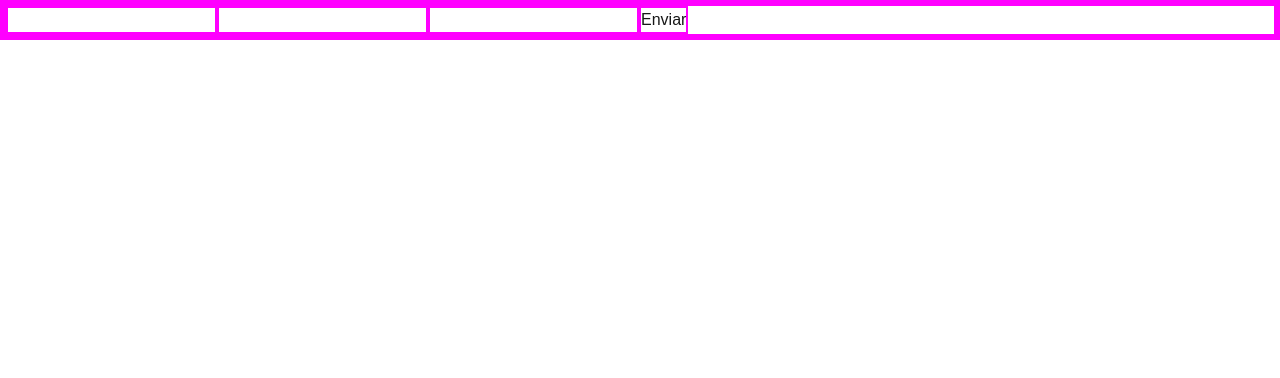
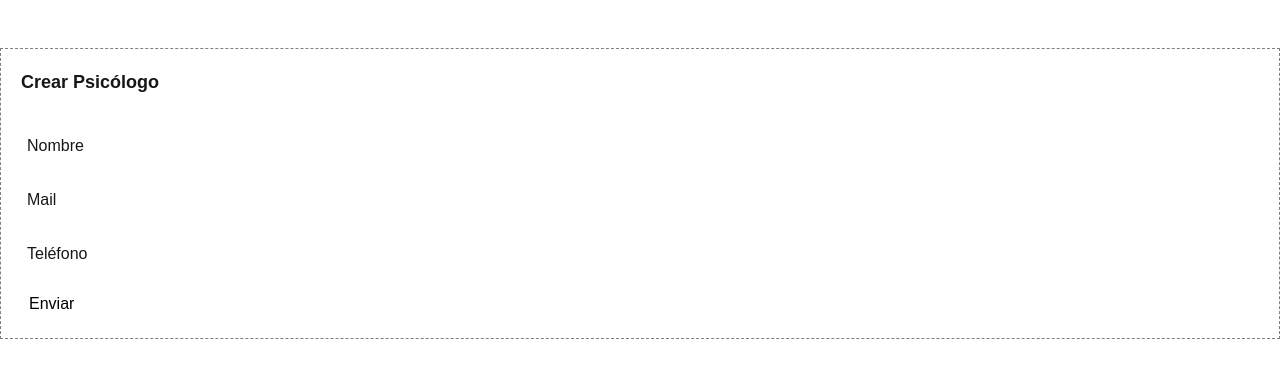
Before and after one commit to sofi-goy/psiconexo-react, a Next.js app: page / in a window 1280 px wide. Shown: the top 378 px of the page. Built offline with nearby package versions, Linux system fonts and the light colour scheme.

Commit message:
Widget FormRow para formularios reutilizables

```diff
--- /dev/null
+++ b/app/FormRow.tsx
@@ -0,0 +1,23 @@
+import { FieldConfig } from '@/types/form';
+
+import { ChangeEvent } from 'react';
+
+type Props = {
+  field: FieldConfig;
+  onChange: (name: string, value: string) => void;
+};
+
+export function FormRow({ field, onChange } : Props) {
+     function handleChange(e: ChangeEvent<HTMLInputElement>) {
+        console.log("Cambiando " + field.name)
+        onChange(field.name, e.target.value);
+      }
+
+    return (
+      <div className="form-row">
+        <label htmlFor={field.id}>{field.label}</label>
+        <input id={field.id} type={field.type} name={field.name} onChange={handleChange}></input>
+        <hr></hr>
+      </div>
+    )
+}
--- /dev/null
+++ b/app/NuevoPsico.tsx
@@ -0,0 +1,69 @@
+"use client"
+
+import { useState } from 'react';
+import { FormRow } from './FormRow';
+import { FieldConfig } from '@/types/form';
+
+import './forms.css';
+
+export function NuevoPsico() {
+  const [form, setForm] = useState({
+    name: '',
+    email: '',
+    phone: '',
+    cancellation_window_hours: 24
+  });
+
+  const [status, setStatus] = useState<'idle' | 'loading' | 'success' | 'error'>('idle');
+  const [error, setError] = useState<string>('');
+
+   function handleChange(name: string, value: string) {
+    setForm(prev => ({ ...prev, [name]: value }));
+  }
+
+  async function handleSubmit(e: React.FormEvent) {
+    e.preventDefault();
+    setStatus('loading');
+
+    try {
+      const res = await fetch('http://localhost:8080/api/v1/psychologists', {
+        method: 'POST',
+        headers: {
+          'Content-Type': 'application/json',
+        },
+        body: JSON.stringify(form),
+      });
+
+      if (!res.ok) {
+        const error_data = await res.json();
+        setError(JSON.stringify(error_data));
+        throw new Error('Request failed');
+      }
+
+      setStatus('success');
+    } catch {
+      setStatus('error');
+    }
+  }
+
+  const nameField : FieldConfig = {type: "text", name: "name", id: "psico-name", label: "Nombre", required: true}
+  const phoneField : FieldConfig = {type: "tel", name: "phone", id: "psico-phone", label: "Teléfono", required: false}
+  const emailField : FieldConfig = {type: "email", name: "email", id: "psico-email", label: "Mail", required: true}
+
+  return (
+    <form onSubmit={handleSubmit} className='form-div'>
+      <h1 className='form-title'>Crear Psicólogo</h1>
+
+      <FormRow field={nameField} onChange={handleChange} />
+      <FormRow field={emailField} onChange={handleChange} />
+      <FormRow field={phoneField} onChange={handleChange} />
+
+      <button type="submit" disabled={status === 'loading'} className='form-submit'>
+        Enviar
+      </button>
+
+      {status === 'success' && <p className='success'>Guardado.</p>}
+      {status === 'error' && <p className='error'>Error al guardar: {error}</p>}
+    </form>
+  );
+}
--- /dev/null
+++ b/app/forms.css
@@ -0,0 +1,49 @@
+.form-div {
+  max-width: 800;
+  margin: 3rem auto;
+
+  padding: 20px;
+  border: 1px dashed gray;
+}
+
+.form-row {
+  display: flex;
+  flex-direction: row;
+  gap: 2rem;
+  margin-bottom: 1rem;
+  padding: 5px;
+
+  border: 1px solid white;
+
+}
+
+.form-title {
+  font-size: large;
+  font-weight: 600;
+
+  margin-bottom: 2rem;
+}
+
+.form-row label {
+  font-weight: 500;
+}
+
+.form-row input {
+  border: 1px solid white;
+}
+
+.form-submit {
+  background-color: white;
+  color: black;
+
+  padding: 2px 8px;
+}
+
+.error {
+  color: red;
+  font-size: 0.85rem;
+}
+
+.success {
+  color: green;
+}
--- a/app/globals.css
+++ b/app/globals.css
@@ -24,7 +24,7 @@ body {
   color: var(--foreground);
   font-family: Arial, Helvetica, sans-serif;
 }
-
+/*
 * {
   border: 2px solid magenta !important;
-}
+} */
--- a/app/nuevoPsico.tsx
+++ /dev/null
@@ -1,57 +0,0 @@
-"use client"
-
-import { useState } from 'react';
-
-export function NuevoPsico() {
-     const [form, setForm] = useState({
-    name: '',
-    email: '',
-    phone: '',
-    cancellation_window_hours: 24
-  });
-
-  const [status, setStatus] = useState<'idle' | 'loading' | 'success' | 'error'>('idle');
-
-  function handleChange(e: React.ChangeEvent<HTMLInputElement>) {
-    setForm(prev => ({
-      ...prev,
-      [e.target.name]: e.target.value,
-    }));
-  }
-
-  async function handleSubmit(e: React.FormEvent) {
-    e.preventDefault();
-    setStatus('loading');
-
-    try {
-      const res = await fetch('http://localhost:8080/api/v1/psychologists', {
-        method: 'POST',
-        headers: {
-          'Content-Type': 'application/json',
-        },
-        body: JSON.stringify(form),
-      });
-
-      if (!res.ok) throw new Error('Request failed');
-
-      setStatus('success');
-    } catch {
-      setStatus('error');
-    }
-  }
-    return (
-        <form onSubmit={handleSubmit}>
-            <input type="text" name="name" value={form.name} onChange={handleChange}></input>
-            <input type="email" name="email" value={form.email} onChange={handleChange}></input>
-            <input type="tel" name="phone" value={form.phone} onChange={handleChange}></input>
-
-
-      <button type="submit" disabled={status === 'loading'}>
-        Enviar
-      </button>
-
-      {status === 'success' && <p>Guardado.</p>}
-      {status === 'error' && <p>Error al guardar.</p>}
-        </form>
-    );
-}
--- a/app/page.tsx
+++ b/app/page.tsx
@@ -1,4 +1,6 @@
-import { NuevoPsico } from "./nuevoPsico";
+import "./forms.css";
+
+import { NuevoPsico } from "./NuevoPsico";
 
 export default function Home() {
   return (
--- /dev/null
+++ b/types/form.ts
@@ -0,0 +1,11 @@
+export type FieldType = 'text' | 'email' | 'number' | 'password' | 'tel';
+
+export type FieldConfig = {
+  id: string;
+  name: string;
+  label: string;
+  type: FieldType;
+  required?: boolean;
+  minLength?: number;
+  min?: number;
+};
```
